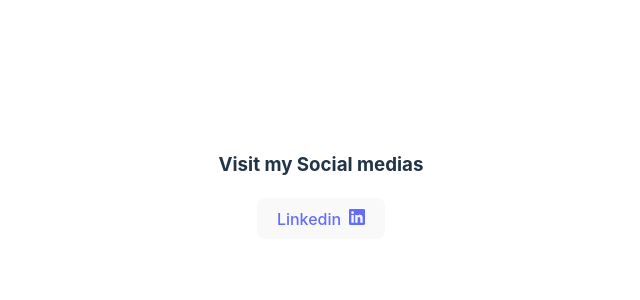
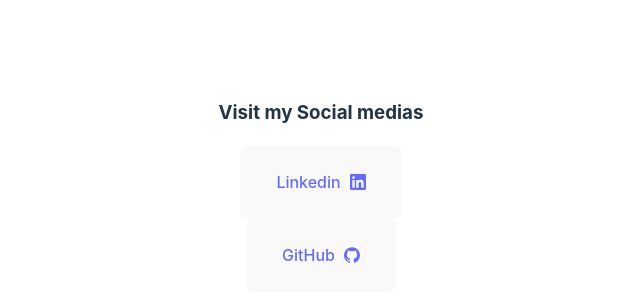
Before and after one commit to alimohseni99/good-component, a React (Vite) app: page / in a window 1280 px wide. Shown: the part 214-514 px from the top of the page, without its empty margins (319-959 px from the left). Built offline with nearby package versions, Linux system fonts and the light colour scheme.

Commit message:
added a little bit of design to buttons and added github button

```diff
--- a/src/App.tsx
+++ b/src/App.tsx
@@ -9,6 +9,10 @@ function App() {
         url={"https://www.linkedin.com/notifications/?filter=all"}
         name={"Linkedin"}
       />
+      <LinkButton
+        url={"https://www.linkedin.com/notifications/?filter=all"}
+        name={"GitHub"}
+      />
     </>
   );
 }
--- /dev/null
+++ b/src/component/link-button.css
@@ -0,0 +1,5 @@
+.link-button a {
+  display: flex;
+  align-items: center;
+  padding: 1rem;
+}
--- a/src/component/link-button.tsx
+++ b/src/component/link-button.tsx
@@ -1,5 +1,6 @@
 import { SiLinkedin, SiGithub } from "react-icons/si";
 type SocialMedia = "Linkedin" | "GitHub";
+import "./link-button.css";
 
 type LinkProps = {
   url: string;
@@ -23,7 +24,7 @@ export const LinkButton = ({ url, name }: LinkProps) => {
       <button className="link-button">
         <a href={url}>
           {name}
-          {Icon && <Icon style={{ marginLeft: "8px" }} />}
+          {Icon && <Icon style={{ marginLeft: "9px" }} />}
         </a>
       </button>
     </div>
```
